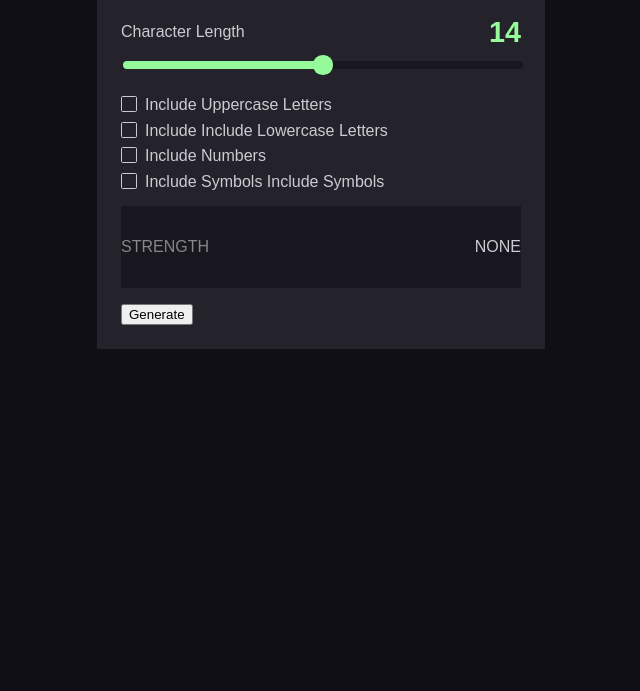
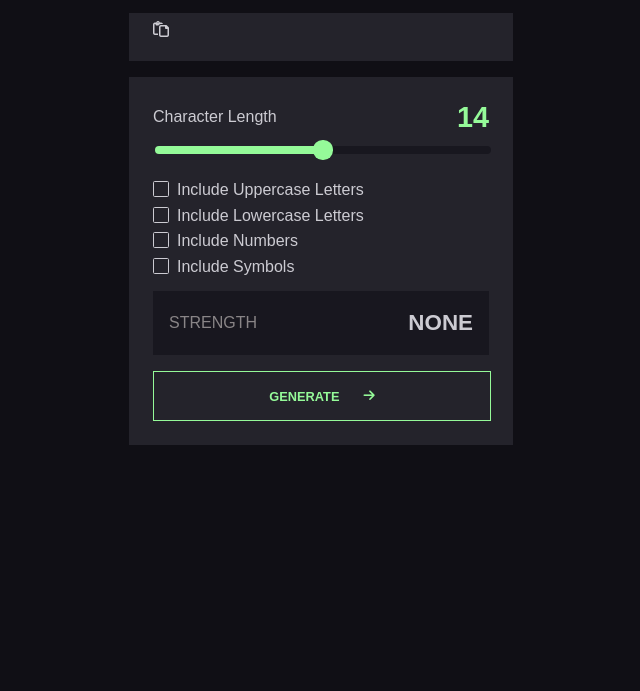
Before and after one commit to DainiusMI/Password-generator-v2, a website: page index.html in a window 1280 px wide. Shown: the part 109-800 px from the top of the page, without its empty margins (319-959 px from the left). Drawn offline with Linux system fonts and the light colour scheme.

Commit message:
button style

```diff
--- a/index.html
+++ b/index.html
@@ -4,6 +4,8 @@
     <meta charset="UTF-8">
     <meta http-equiv="X-UA-Compatible" content="IE=edge">
     <meta name="viewport" content="width=device-width, initial-scale=1.0">
+
+    <link rel="stylesheet" href="https://cdnjs.cloudflare.com/ajax/libs/font-awesome/6.2.0/css/all.min.css">
     <link rel="stylesheet" href="./css/main.css">
     <title>Password generator</title>
 </head>
@@ -14,7 +16,7 @@
 
         <div class="generators-screen">
             <div class="result"></div>
-            <div class="clipboard"></div>
+            <i class="clipboard fa-regular fa-paste"></i>
         </div>
         <div class="settings-container">
 
@@ -40,7 +42,7 @@
                 </li>
                 <li class="settings-list-item">
                     <label for="lowercase-id">
-                        <input type="checkbox" value="lowercase-true" name="lowercase" id="lowercase-id">Include
+                        <input type="checkbox" value="lowercase-true" name="lowercase" id="lowercase-id">
                         Include Lowercase Letters
                     </label>
                 </li>
@@ -52,7 +54,7 @@
                 </li>
                 <li class="settings-list-item">
                     <label for="symbols-id">
-                        <input type="checkbox" value="symbols-true" name="symbols" id="symbols-id">Include Symbols
+                        <input type="checkbox" value="symbols-true" name="symbols" id="symbols-id">
                         Include Symbols
                     </label>
                 </li>
@@ -61,7 +63,7 @@
             <div class="pwd-level-row">
                 <p class="darker ">STRENGTH</p>
                 <div class="indicator-container">
-                    <p id="">NONE</p>
+                    <p id="level">NONE</p>
                     <div class="bars-container">
                         <div class="lvl-bar active-bar"></div>
                         <div class="lvl-bar"></div>
@@ -71,7 +73,10 @@
                 </div>
             </div>
 
-            <input type="submit" class="highlighted" value="Generate">
+            <div type="submit" class="button" id="generate">
+                <p>GENERATE</p>
+                <i class="fa-solid fa-arrow-right"></i>
+            </div>
 
         </div>
 
--- a/scss/components/_checkbox.scss
+++ b/scss/components/_checkbox.scss
@@ -1,4 +1,4 @@
-@use "variables" as var;
+@use "../variables" as var;
 
 @mixin costumCheckbox($col, $top, $left) {
     content: "";
@@ -17,14 +17,17 @@ label {
     font-size: 1rem;
     line-height: 1.1;
     display: grid;
-    grid-template-columns: 1em auto;
+    grid-template-columns: 1rem auto;
     gap: .5rem;
+    cursor: pointer;
 }
+
 input[type="checkbox"] {
     -webkit-appearance: none;
     appearance: none;
     background-color: transparent;
     margin: 0;
+    cursor: pointer;
 
     font: inherit;
     color: currentColor;
--- a/scss/components/_slider.scss
+++ b/scss/components/_slider.scss
@@ -1,4 +1,8 @@
-@use "variables" as var;
+@use "../variables" as var;
+
+.slider {
+    width: 100%;
+}
 
 input[type=range] {
     -webkit-appearance: none;
--- a/scss/main.scss
+++ b/scss/main.scss
@@ -25,7 +25,7 @@ body {
 }
 
 .app-container {
-    width: 25rem;
+    width: 21rem;
 
     @include flex(column, center, center);
     gap: 1rem;
@@ -36,6 +36,9 @@ body {
         text-align: center;
     }
     .generators-screen {
+        width: 100%;
+        height: 2rem;
+        padding: .5rem 1.5rem;
         background-color: map-get(var.$project-color, primary);
         width: 100%;
     }
@@ -89,15 +92,17 @@ body {
 
 .pwd-level-row {
     width: 100%;
+    line-height: 2rem;
+    align-items: center;
     padding: 1rem 0;
     background-color: map-get(var.$project-color, secondary);
     @include flex(row, center, space-between);
 
-    &:first-child {
+    :first-child {
         margin: 0;
         margin-left: 1rem;
     }
-    &:last-child {
+    :last-child {
         margin: 0;
         margin-right: 1rem;
     }
@@ -107,7 +112,26 @@ body {
     color: map-get(var.$project-color, text-darker);
 }
 
+#level {
+    font-size: 1.4rem;
+    font-weight: 600;
+}
 
-.slider {
+.button {
+    cursor: pointer;
     width: 100%;
+    height: 3rem;
+
+
+    text-transform: uppercase;
+    font-size: .8rem;
+    font-weight: 600;
+
+    @include flex(row, center, center);
+    gap: 1.5rem;
+
+    border: .12rem solid;
+    border-color: map-get(var.$project-color, proj-green);
+    color: map-get(var.$project-color, proj-green);
+    background-color: map-get(var.$project-color, primary);
 }
```
Also changed, not shown: css/main.css, 1 other file.
